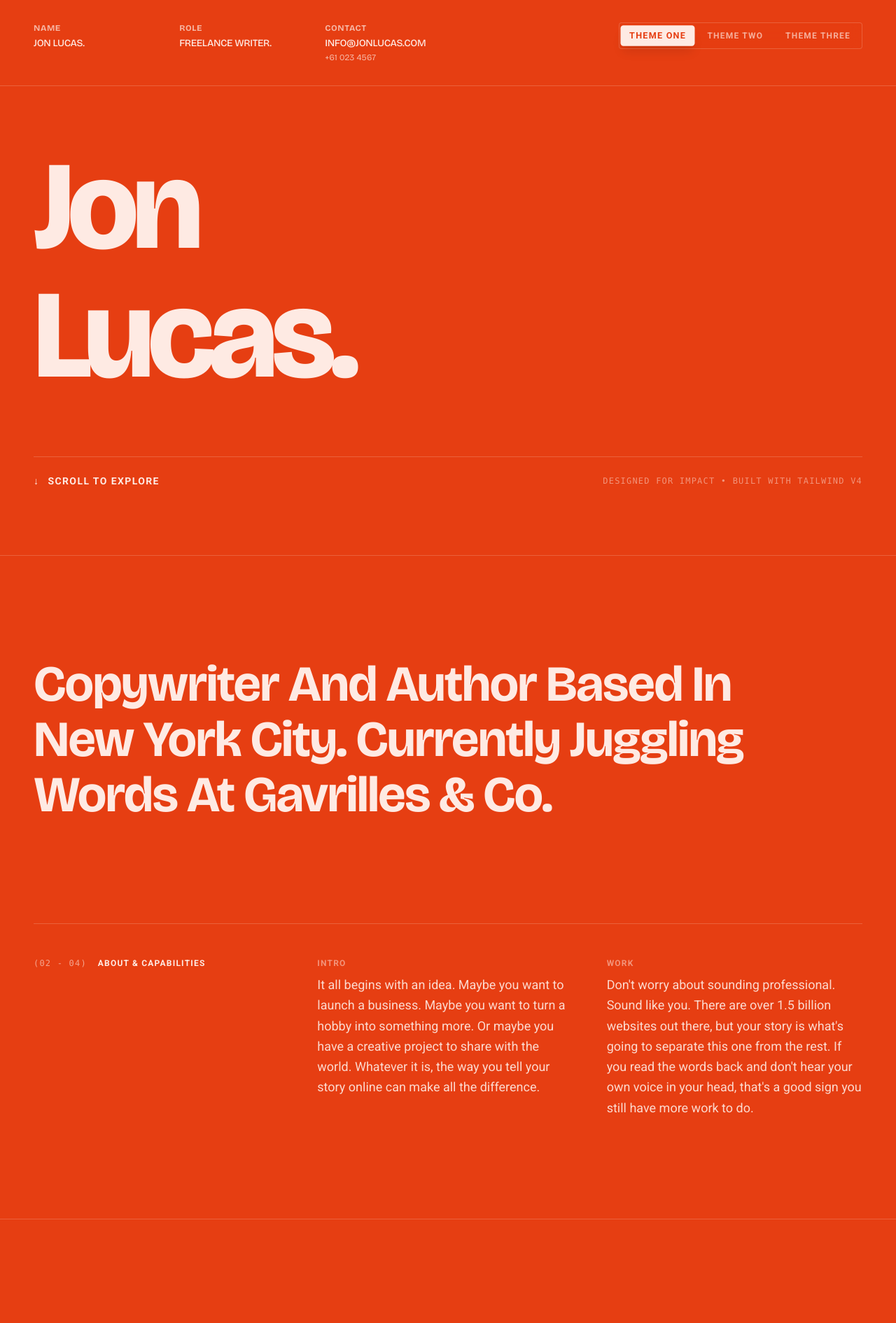
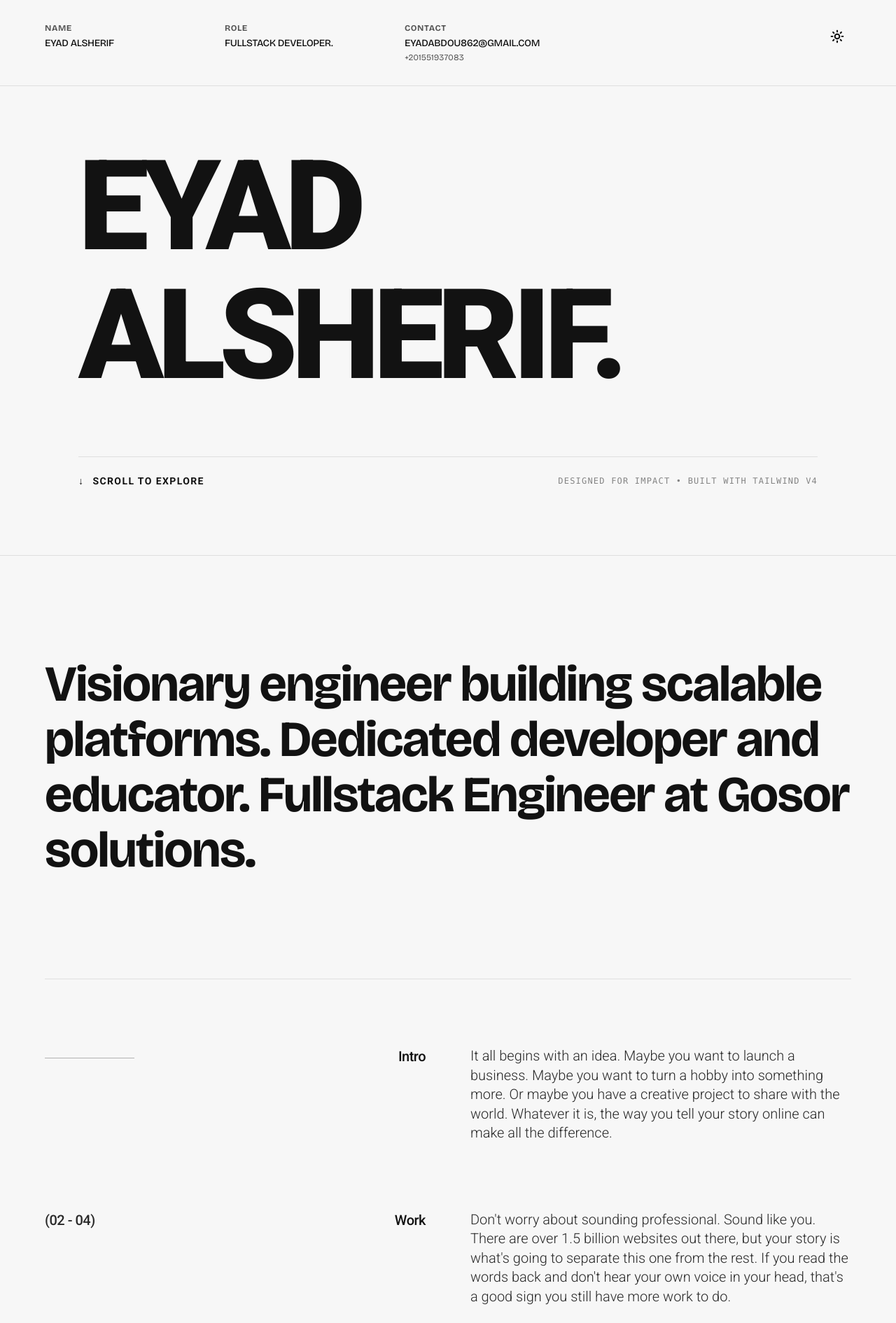
Before and after one commit to daniel-d7a/portfolio-v2.0, a React (Vite) app: page / in a window 1280 px wide. Shown: the top 1890 px of the page at 70% size. Built offline with nearby package versions, Linux system fonts and the light colour scheme.

Commit message:
added some of my data and a theme

```diff
--- a/package.json
+++ b/package.json
@@ -11,6 +11,8 @@
   },
   "dependencies": {
     "@tailwindcss/vite": "^4.3.0",
+    "framer-motion": "^12.39.0",
+    "lucide-react": "^1.16.0",
     "react": "^19.2.6",
     "react-dom": "^19.2.6",
     "tailwindcss": "^4.3.0"
--- a/src/App.tsx
+++ b/src/App.tsx
@@ -1,23 +1,30 @@
-import { useState } from 'react';
+import { useEffect, useState } from 'react';
+import { Footer, HeaderCol, ThemeToggle } from './components/Layout';
+import { Bio, Hero, Work } from './components/Sections';
 import PORTFOLIO_CONFIG from './portfolio.json';
-import { HeaderCol, ThemeButton, Footer } from './components/Layout';
-import { Hero, Bio, Work } from './components/Sections';
-
-const THEMES = [
-  { id: 'theme-1', name: 'THEME ONE', desc: 'Vibrant Orange-Red' },
-  { id: 'theme-2', name: 'THEME TWO', desc: 'Charcoal & Lime' },
-  { id: 'theme-3', name: 'THEME THREE', desc: 'Ocean Cobalt' },
-];
 
 export default function App() {
-  const [activeTheme, setActiveTheme] = useState('theme-1');
+  const [isLight, setIsLight] = useState(false);
+
+  // Sync with system preference on first load if no user choice
+  useEffect(() => {
+    const isDark = window.matchMedia('(prefers-color-scheme: dark)').matches;
+    if (!isDark) setIsLight(true);
+  }, []);
+
+  // Update root element classes
+  useEffect(() => {
+    const root = window.document.documentElement;
+    root.classList.remove( 'light');
+    if (isLight) root.classList.add('light');
+  }, [isLight]);
 
   return (
-    <div className={`theme-${activeTheme === 'theme-1' ? '1' : activeTheme === 'theme-2' ? '2' : '3'} min-h-screen bg-brand-bg text-brand-fg transition-colors duration-500 font-body antialiased selection:bg-brand-fg selection:text-brand-bg`}>
+    <div className="min-h-screen bg-brand-bg text-brand-fg transition-colors duration-500 font-body antialiased selection:bg-brand-fg selection:text-brand-bg">
 
       {/* HEADER SECTION */}
       <header className="px-6 md:px-12 py-8 border-b border-brand-border">
-        <div className="max-w-7xl mx-auto flex flex-col md:flex-row md:items-start justify-between gap-8 md:gap-4">
+        <div className="max-w-6xl mx-auto flex flex-col md:flex-row md:items-start justify-between gap-8 md:gap-4">
           <div className="grid grid-cols-2 md:grid-cols-3 gap-6 md:gap-16">
             <HeaderCol label="NAME" value={PORTFOLIO_CONFIG.profile.logo} />
             <HeaderCol label="ROLE" value={PORTFOLIO_CONFIG.profile.role} />
@@ -29,17 +36,10 @@ export default function App() {
             />
           </div>
 
-          {/* Theme switcher */}
-          <div className="flex items-center gap-2 self-start md:self-auto border border-brand-border p-1 rounded bg-brand-bg/20 backdrop-blur-sm">
-            {THEMES.map((theme) => (
-              <ThemeButton
-                key={theme.id}
-                id={theme.id}
-                name={theme.name}
-                isActive={activeTheme === theme.id}
-                onClick={() => setActiveTheme(theme.id)}
-              />
-            ))}
+          <div className="flex items-center gap-4 self-start md:self-auto">
+
+            {/* Light/Dark Toggle */}
+            <ThemeToggle isLight={isLight} toggle={() => setIsLight(!isLight)} />
           </div>
         </div>
       </header>
--- a/src/components/Layout.tsx
+++ b/src/components/Layout.tsx
@@ -1,8 +1,38 @@
+import { AnimatePresence, motion } from 'framer-motion';
+import { Moon, Sun } from 'lucide-react';
 import PORTFOLIO_CONFIG from '../portfolio.json';
 
 // ==========================================
 // 🧩 HEADER & LAYOUT COMPONENTS
 // ==========================================
+
+export function ThemeToggle({ isLight, toggle }: { isLight: boolean; toggle: () => void }) {
+  return (
+    <button
+      onClick={toggle}
+      className="relative p-2 rounded-full hover:bg-brand-fg/10 transition-colors focus:outline-none cursor-pointer"
+      aria-label="Toggle theme"
+    >
+      <div className="w-6 h-6 flex items-center justify-center">
+        <AnimatePresence mode="wait">
+          <motion.div
+            key={isLight ? 'light' : 'dark'}
+            initial={{ filter: 'blur(8px)', opacity: 0 }}
+            animate={{ filter: 'blur(0px)', opacity: 1 }}
+            exit={{ filter: 'blur(8px)', opacity: 0 }}
+            transition={{ duration: 0.2, ease: 'easeInOut' }}
+          >
+            {isLight ? (
+              <Sun size={20} strokeWidth={2.5} />
+            ) : (
+              <Moon size={20} strokeWidth={2.5} />
+            )}
+          </motion.div>
+        </AnimatePresence>
+      </div>
+    </button>
+  );
+}
 
 interface HeaderColProps {
   label: string;
@@ -58,7 +88,7 @@ export function ThemeButton({ name, isActive, onClick }: ThemeButtonProps) {
 export function Footer() {
   return (
     <footer className="px-6 md:px-12 py-12 border-t border-brand-border bg-brand-bg/50 backdrop-blur-sm transition-colors duration-500">
-      <div className="max-w-7xl mx-auto flex flex-col md:flex-row items-center justify-between gap-6">
+      <div className="max-w-6xl mx-auto flex flex-col md:flex-row items-center justify-between gap-6">
         <div className="text-xs md:text-sm font-mono opacity-60">
           &copy; {new Date().getFullYear()} {PORTFOLIO_CONFIG.profile.logo} All Rights Reserved.
         </div>
--- a/src/components/Sections.tsx
+++ b/src/components/Sections.tsx
@@ -6,9 +6,9 @@ import PORTFOLIO_CONFIG from '../portfolio.json';
 
 export function Hero() {
   return (
-    <section className="px-6 md:px-12 py-16 md:py-24 max-w-7xl mx-auto relative min-h-[70vh] flex flex-col justify-between">
+    <section className="px-6 md:px-12 py-16 md:py-24 max-w-6xl mx-auto relative min-h-[70vh] flex flex-col justify-between">
       <div className="w-full animate-fade-in-up">
-        <h1 className="text-[12vw] sm:text-[14vw] font-display font-extrabold tracking-tighter leading-[0.85] select-none text-brand-fg">
+        <h1 className="text-[12vw] sm:text-[14vw] font-body font-black tracking-tighter leading-[0.85] select-none text-brand-fg">
           <div className="block">{PORTFOLIO_CONFIG.profile.firstName}</div>
           <div className="block mt-4 md:mt-8">{PORTFOLIO_CONFIG.profile.lastName}</div>
         </h1>
@@ -35,29 +35,31 @@ export function Hero() {
 export function Bio() {
   return (
     <section id="bio" className="bg-brand-bg border-t border-b border-brand-border py-24 md:py-36 px-6 md:px-12 transition-colors duration-500">
-      <div className="max-w-7xl mx-auto">
+      <div className="max-w-6xl mx-auto">
         <h2 className="text-3xl sm:text-5xl md:text-7xl font-display font-bold tracking-tight leading-[1.1] max-w-6xl mb-24 md:mb-36">
           {PORTFOLIO_CONFIG.bio.highlight}
         </h2>
 
-        <div className="grid grid-cols-1 lg:grid-cols-12 gap-12 lg:gap-8 pt-12 border-t border-brand-border">
-          <div className="lg:col-span-4 flex items-center lg:items-start gap-4">
-            <span className="text-xs font-mono tracking-widest opacity-60">
-              (02 - 04)
-            </span>
-            <span className="text-xs uppercase font-bold tracking-widest">
-              ABOUT &amp; CAPABILITIES
-            </span>
+        <div className="flex flex-col gap-16 md:gap-24 pt-16 md:pt-24 border-t border-brand-border">
+          {/* Intro Row */}
+          <div className="grid grid-cols-1 lg:grid-cols-2 gap-8 lg:gap-16">
+            <div className="flex items-start justify-between font-medium text-lg md:text-xl">
+              <div className="w-24 md:w-32 h-px bg-brand-fg/30 mt-3 md:mt-4"></div>
+              <div className="tracking-tight">Intro</div>
+            </div>
+            <div className="text-xl md:text-xl font-light leading-snug opacity-90">
+              {PORTFOLIO_CONFIG.bio.intro}
+            </div>
           </div>
 
-          <div className="lg:col-span-8 grid grid-cols-1 md:grid-cols-2 gap-12 text-base md:text-lg leading-relaxed font-body">
-            <div className="space-y-4">
-              <span className="block text-xs font-bold uppercase tracking-widest opacity-50 mb-2">Intro</span>
-              <p className="opacity-90">{PORTFOLIO_CONFIG.bio.intro}</p>
+          {/* Work Row */}
+          <div className="grid grid-cols-1 lg:grid-cols-2 gap-8 lg:gap-16">
+            <div className="flex items-start justify-between font-medium text-lg md:text-xl">
+              <div className="font-body tracking-tight opacity-90">(02 - 04)</div>
+              <div className="tracking-tight">Work</div>
             </div>
-            <div className="space-y-4">
-              <span className="block text-xs font-bold uppercase tracking-widest opacity-50 mb-2">Work</span>
-              <p className="opacity-90">{PORTFOLIO_CONFIG.bio.work}</p>
+            <div className="text-xl md:text-xl font-light leading-snug opacity-90">
+              {PORTFOLIO_CONFIG.bio.work}
             </div>
           </div>
         </div>
@@ -83,7 +85,7 @@ export function ProjectItem({ id, name, tags, year }: ProjectItemProps) {
       />
 
       <div className="flex items-center gap-6 md:gap-12">
-        <span className="text-xs md:text-sm font-mono tracking-widest opacity-60">
+        <span className="text-xs md:text-sm font-body tracking-widest opacity-60">
           {id}
         </span>
         <h3 className="text-3xl md:text-6xl font-display font-bold tracking-tight transition-transform duration-500 group-hover:translate-x-2">
@@ -115,7 +117,7 @@ export function ProjectItem({ id, name, tags, year }: ProjectItemProps) {
 
 export function Work() {
   return (
-    <section className="px-6 md:px-12 py-24 md:py-36 max-w-7xl mx-auto">
+    <section className="px-6 md:px-12 py-24 md:py-36 max-w-6xl mx-auto">
       <div className="mb-16 flex items-baseline justify-between border-b border-brand-border pb-6">
         <h2 className="text-2xl md:text-4xl font-display font-bold uppercase tracking-tight">
           Selected Work
--- a/src/index.css
+++ b/src/index.css
@@ -2,31 +2,18 @@
 
 /* Default variables for design tokens */
 :root {
-  --bg-primary: #E63E12;
+  --bg-primary: #0c0a22;
   --text-primary: #FEEAE3;
   --text-secondary: rgba(254, 234, 227, 0.8);
   --border-primary: rgba(254, 234, 227, 0.2);
 }
 
-.theme-1 {
-  --bg-primary: #E63E12;
-  --text-primary: #FEEAE3;
-  --text-secondary: rgba(254, 234, 227, 0.7);
-  --border-primary: rgba(254, 234, 227, 0.2);
-}
-
-.theme-2 {
-  --bg-primary: #121316;
-  --text-primary: #D4FF3B;
-  --text-secondary: rgba(212, 255, 59, 0.7);
-  --border-primary: rgba(212, 255, 59, 0.2);
-}
-
-.theme-3 {
-  --bg-primary: #0B2CFE;
-  --text-primary: #E6F0FF;
-  --text-secondary: rgba(230, 240, 255, 0.7);
-  --border-primary: rgba(230, 240, 255, 0.2);
+/* Light mode overrides */
+.light {
+  --bg-primary: #F7F7F7;
+  --text-primary: #121212;
+  --text-secondary: rgba(18, 18, 18, 0.7);
+  --border-primary: rgba(18, 18, 18, 0.1);
 }
 
 @theme {
@@ -48,6 +35,12 @@ body {
   overflow-x: hidden;
 }
 
+/* Ensure the wrapper also respects the background variable */
+.min-h-screen {
+  background-color: var(--bg-primary);
+  color: var(--text-primary);
+}
+
 /* Custom micro-animations */
 @keyframes fadeInUp {
   from {
--- a/src/portfolio.json
+++ b/src/portfolio.json
@@ -1,14 +1,14 @@
 {
   "profile": {
-    "logo": "JON LUCAS.",
-    "firstName": "Jon",
-    "lastName": "Lucas.",
-    "role": "FREELANCE WRITER.",
-    "email": "INFO@JONLUCAS.COM",
-    "phone": "+61 023 4567"
+    "logo": "EYAD ALSHERIF",
+    "firstName": "EYAD",
+    "lastName": "ALSHERIF.",
+    "role": "FULLSTACK DEVELOPER.",
+    "email": "eyadabdou862@gmail.com",
+    "phone": "+201551937083"
   },
   "bio": {
-    "highlight": "Copywriter And Author Based In New York City. Currently Juggling Words At Gavrilles & Co.",
+    "highlight": "Visionary engineer building scalable platforms. Dedicated developer and educator. Fullstack Engineer at Gosor solutions.",
     "intro": "It all begins with an idea. Maybe you want to launch a business. Maybe you want to turn a hobby into something more. Or maybe you have a creative project to share with the world. Whatever it is, the way you tell your story online can make all the difference.",
     "work": "Don't worry about sounding professional. Sound like you. There are over 1.5 billion websites out there, but your story is what's going to separate this one from the rest. If you read the words back and don't hear your own voice in your head, that's a good sign you still have more work to do."
   },
```
Also changed, not shown: 1 other file (tests, documents, lock files or other folders).
